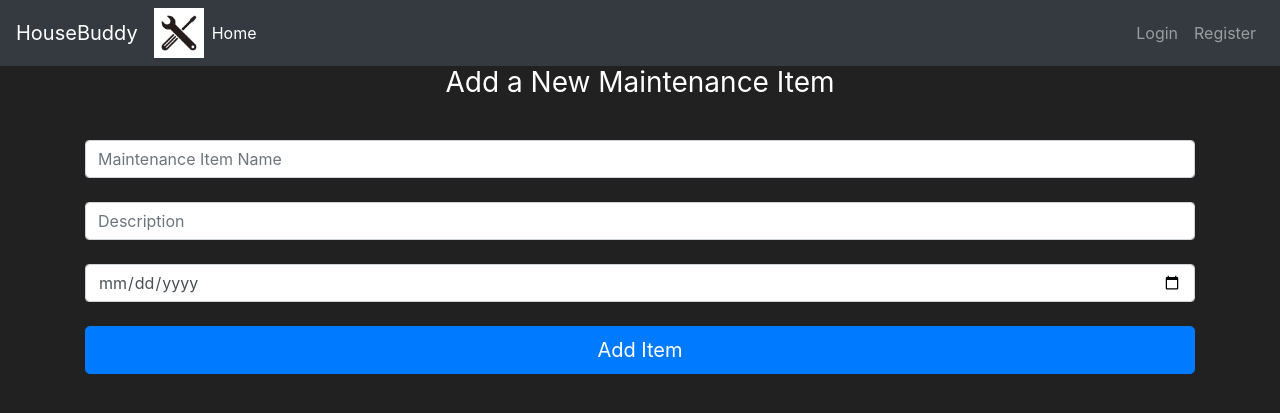
After one commit to baolson007/HouseBuddy, a Flask app: page /addItem in a window 1280 px wide. The commit adds this page. Shown: the top 413 px of the page. Run offline with Flask 2, Linux system fonts and the light colour scheme; some libraries are stand-ins or nearby versions.

Commit message:
create new maintenance items and add to db functionality added

```diff
--- a/housebuddy/forms.py
+++ b/housebuddy/forms.py
@@ -1,7 +1,7 @@
 from flask_wtf import FlaskForm
-from wtforms import StringField, PasswordField, SubmitField
+from wtforms import StringField, PasswordField, SubmitField, DateField #Y-m-d
 from wtforms.validators import Length, EqualTo, Email, DataRequired, ValidationError
-from housebuddy.models import User
+from housebuddy.models import User, MaintenanceItem
 
 
 class RegisterForm(FlaskForm):
@@ -26,3 +26,13 @@ class LoginForm(FlaskForm):
 	username = StringField(label='User Name:', validators=[DataRequired()])
 	password = PasswordField(label='Password:', validators=[DataRequired()])
 	submit = SubmitField(label='Sign in to HouseBuddy!')
+
+class AddItemForm(FlaskForm):
+    name = StringField(label='Maintenance Item Name', validators=[DataRequired()])
+    description = StringField(label='Description', validators=[DataRequired()])
+    dueDate = DateField(label='Due Date')
+    #completionStatus = db.Column(db.Integer(), default=0, unique=False)
+    #completionDate = db.Column(db.DateTime, nullable =True, default=datetime.fromisoformat('1900-01-01'))
+    #owner =
+    #cost = db.Column(db.Numeric(), nullable=True)
+    submit = SubmitField(label='Add Item')
--- a/housebuddy/routes.py
+++ b/housebuddy/routes.py
@@ -1,9 +1,9 @@
 from housebuddy import app
-from flask import render_template, redirect, url_for, flash
+from flask import render_template, redirect, url_for, flash, request
 from housebuddy.models import MaintenanceItem, User
-from housebuddy.forms import RegisterForm, LoginForm
+from housebuddy.forms import RegisterForm, LoginForm, AddItemForm
 from housebuddy import db
-from flask_login import login_user, logout_user
+from flask_login import login_user, logout_user, current_user
 
 @app.route('/')
 @app.route('/home')
@@ -28,8 +28,32 @@ def my_files():
 
 @app.route('/maintenance')
 def maintenance():
-    items = MaintenanceItem.query.all()
-    return render_template('maintenance.html', items=items, username = 'TestUser');
+    if current_user.is_authenticated:
+        #items = MaintenanceItem.query.all()
+        items = MaintenanceItem.query.filter_by(owner=current_user.id)
+        return render_template('maintenance.html', items=items);
+    else:
+        flash(f'No items retrieved. Add items, or contact admin', category='info')
+        return render_template('maintenance.html', items=none);
+
+@app.route('/addItem',  methods=['GET', 'POST'])
+def add_item():
+    form = AddItemForm()
+    if form.validate_on_submit():
+        new_maintenance_item = MaintenanceItem(name=form.name.data,
+                                description=form.description.data,
+                                dueDate=form.dueDate.data,
+                                owner=current_user.id)
+        db.session.add(new_maintenance_item)
+        db.session.commit()
+        flash(f'Item successfully added', category='success')
+        return render_template('addItem.html', form=form)
+    if form.errors != {}:
+        for msg in form.errors.values():
+            flash(f'Error in registration: {msg}', category='danger')
+        return render_template('addItem.html', form=form)
+
+    return render_template('addItem.html', form=form)
 
 @app.route('/register', methods=['GET', 'POST'])
 def register():
@@ -68,3 +92,8 @@ def logout():
     logout_user()
     flash("Succesfully Logged Out", category='info')
     return redirect(url_for('home_page'))
+
+@app.route('/tour')
+def tour():
+    return
+    render_template('tour.html')
--- /dev/null
+++ b/housebuddy/templates/addItem.html
@@ -0,0 +1,38 @@
+{% extends 'base.html' %}
+
+{% block title %}
+Add Item
+{% endblock %}
+
+{% block content%}
+<body class="text-center">
+	<div class="container">
+		<form method="POST" class="form-register" style="color:white">
+		{{ form.hidden_tag() }}
+		<h1 class="h3 mb-3 font-weight-normal">
+		Add a New Maintenance Item
+		</h1>
+		<br>
+
+
+			{{ form.name(class="form-control", placeholder = "Maintenance Item Name") }}
+			<br>
+
+			{{ form.description(class="form-control", placeholder = "Description") }}
+			<br>
+
+			{{ form.dueDate(class="form-control", placeholder = "Due Date YYYY-mm-dd") }}
+			<br>
+
+
+			{{ form.submit(class="btn btn-lg btn-block btn-primary") }}
+
+		<!--	<br>
+			<div class="checkbox mb-3">
+				<h5> Already have an account? </h5>
+				<a class="btn btn-sm btn-secondary" href="{{ url_for('login') }}">Login</a>
+			</div>-->
+		</form>
+	</div>
+</body>
+{% endblock %}
--- a/housebuddy/templates/home.html
+++ b/housebuddy/templates/home.html
@@ -20,7 +20,7 @@
       New to HouseBuddy?
     </h2>
     <div class="checkbox mb-3">
-      <a class="btn btn-lg btn-primary" href="#">Take A Tour</a>
+      <a class="btn btn-lg btn-primary" href="{{ url_for('tour') }}">Take A Tour</a>
     </div>
     <br>
     <h5> Need an account? </h5>
--- a/housebuddy/templates/maintenance.html
+++ b/housebuddy/templates/maintenance.html
@@ -5,6 +5,8 @@
 
 {% block content %}
   <h1>My Maintenance Tasks</h1>
+  <br>
+ <a class="btn btn-sm btn-secondary" href="{{ url_for('add_item') }}">Add Maintenance Task</a>
 
   <p></p>
 
--- a/housebuddy/templates/myFiles.html
+++ b/housebuddy/templates/myFiles.html
@@ -4,7 +4,7 @@
 	{% endblock %}
 
   {% block content %}
-    <h1>{{ username }}'s Files</h1>
+    <h1>DUMMY FILES, testing html Tables</h1>
     <p></p>
 
 	<table>
```
Also changed, not shown: housebuddy/templates/tour.html (added, +8 -0 lines), housebuddy/housebuddy.db.
